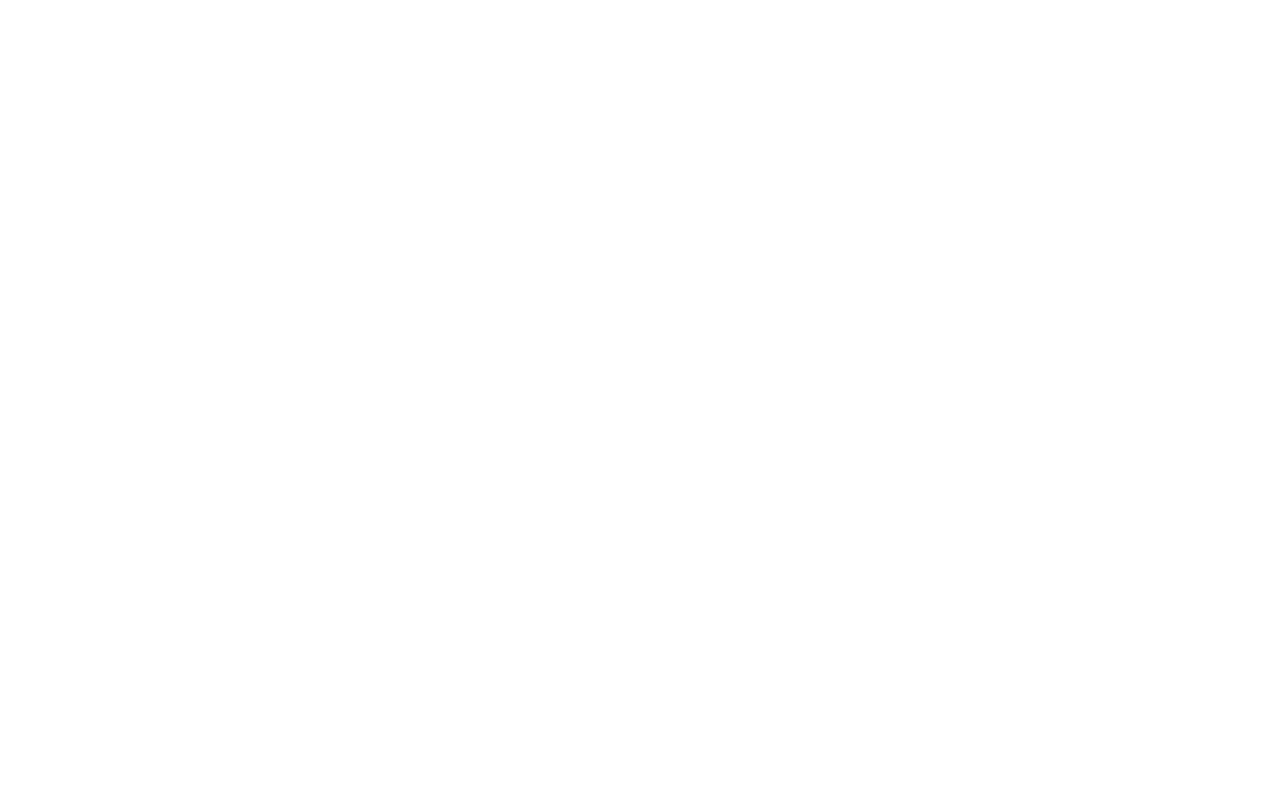
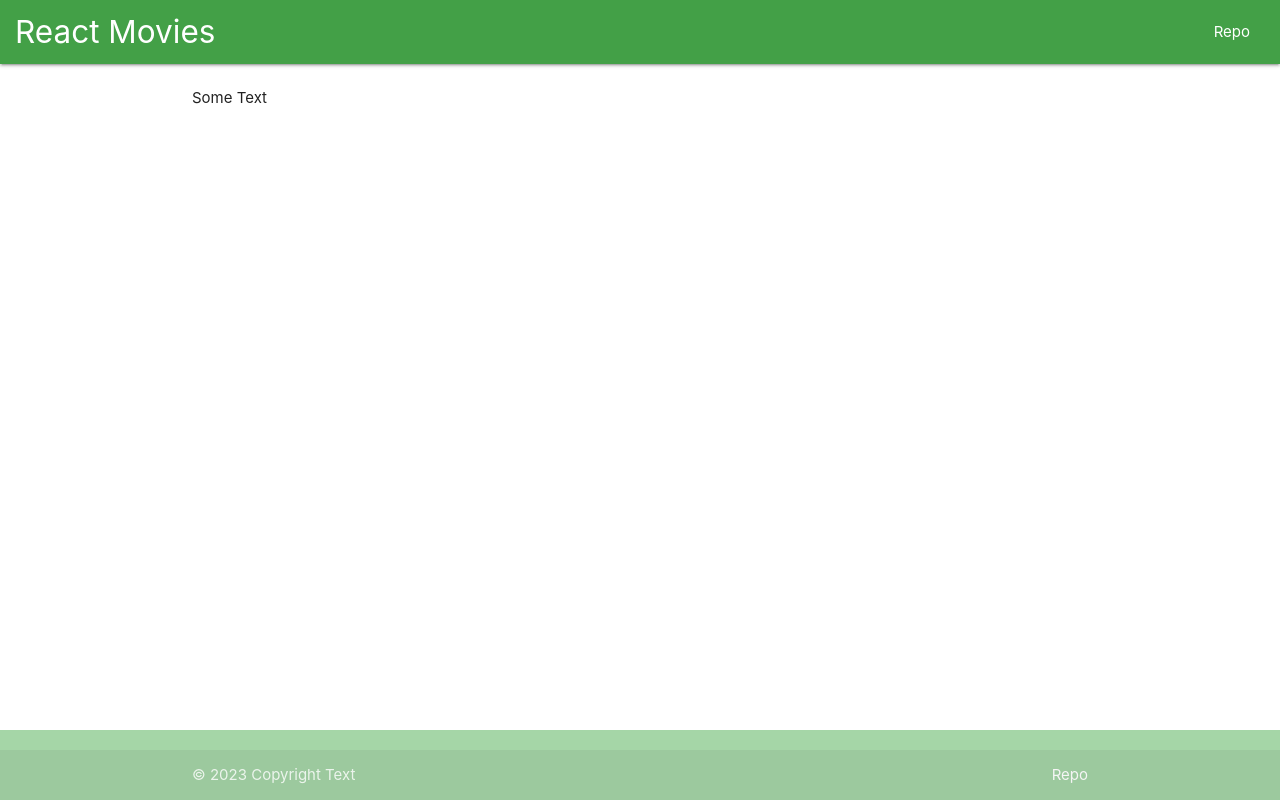
Before and after one commit to Shamidinoff/Movies_API__React_Project, a React (Create React App) app: page / in a window 1280 px wide. Built offline with nearby package versions, Linux system fonts and the light colour scheme.

Commit message:
Movies - React project

```diff
--- a/src/App.js
+++ b/src/App.js
@@ -1,5 +1,15 @@
+import { Header } from "./layout/Header";
+import { Footer } from "./layout/Footer";
+import { Main } from "./layout/Main";
+
 function App() {
-  return <div className="App"></div>;
+  return (
+    <>
+      <Header />
+      <Main />
+      <Footer />
+    </>
+  );
 }
 
 export default App;
--- /dev/null
+++ b/src/components/Movie.jsx
@@ -0,0 +1,5 @@
+function Movie(props) {
+
+}
+
+export { Movie }
--- /dev/null
+++ b/src/components/Movies.jsx
@@ -0,0 +1,5 @@
+function Movies(props) {
+
+}
+
+export { Movies }
--- a/src/index.css
+++ b/src/index.css
@@ -1,13 +1,17 @@
 body {
   margin: 0;
-  font-family: -apple-system, BlinkMacSystemFont, 'Segoe UI', 'Roboto', 'Oxygen',
-    'Ubuntu', 'Cantarell', 'Fira Sans', 'Droid Sans', 'Helvetica Neue',
+  font-family: -apple-system, BlinkMacSystemFont, "Segoe UI", "Roboto", "Oxygen",
+    "Ubuntu", "Cantarell", "Fira Sans", "Droid Sans", "Helvetica Neue",
     sans-serif;
   -webkit-font-smoothing: antialiased;
   -moz-osx-font-smoothing: grayscale;
 }
 
-code {
-  font-family: source-code-pro, Menlo, Monaco, Consolas, 'Courier New',
-    monospace;
+nav {
+  padding: 0 1rem;
 }
+
+.content {
+  min-height: calc(100vh - 70px - 64px);
+  padding: 1.5rem 0;
+}
--- /dev/null
+++ b/src/layout/Footer.jsx
@@ -0,0 +1,16 @@
+function Footer() {
+    return (
+
+        <footer className="page-footer green lighten-3">
+            <div className="footer-copyright">
+                <div className="container">
+                    © {new Date().getFullYear()} Copyright Text
+                    <a className="grey-text text-lighten-4 right" href="#!">Repo</a>
+                </div>
+            </div>
+        </footer>
+
+    )
+}
+
+export { Footer }
--- a/src/layout/Header.jsx
+++ b/src/layout/Header.jsx
@@ -1,11 +1,9 @@
 function Header() {
-    return <nav>
+    return <nav className="green darken-1">
         <div className="nav-wrapper">
-            <a href="#" className="brand-logo">Logo</a>
+            <a href="#" className="brand-logo">React Movies</a>
             <ul id="nav-mobile" className="right hide-on-med-and-down">
-                <li><a href="sass.html">Sass</a></li>
-                <li><a href="badges.html">Components</a></li>
-                <li><a href="collapsible.html">JavaScript</a></li>
+                <li><a href="!#">Repo</a></li>
             </ul>
         </div>
     </nav>
--- /dev/null
+++ b/src/layout/Main.jsx
@@ -0,0 +1,7 @@
+function Main() {
+    return <main className="container content">
+        Some Text
+    </main>
+}
+
+export { Main }
```
